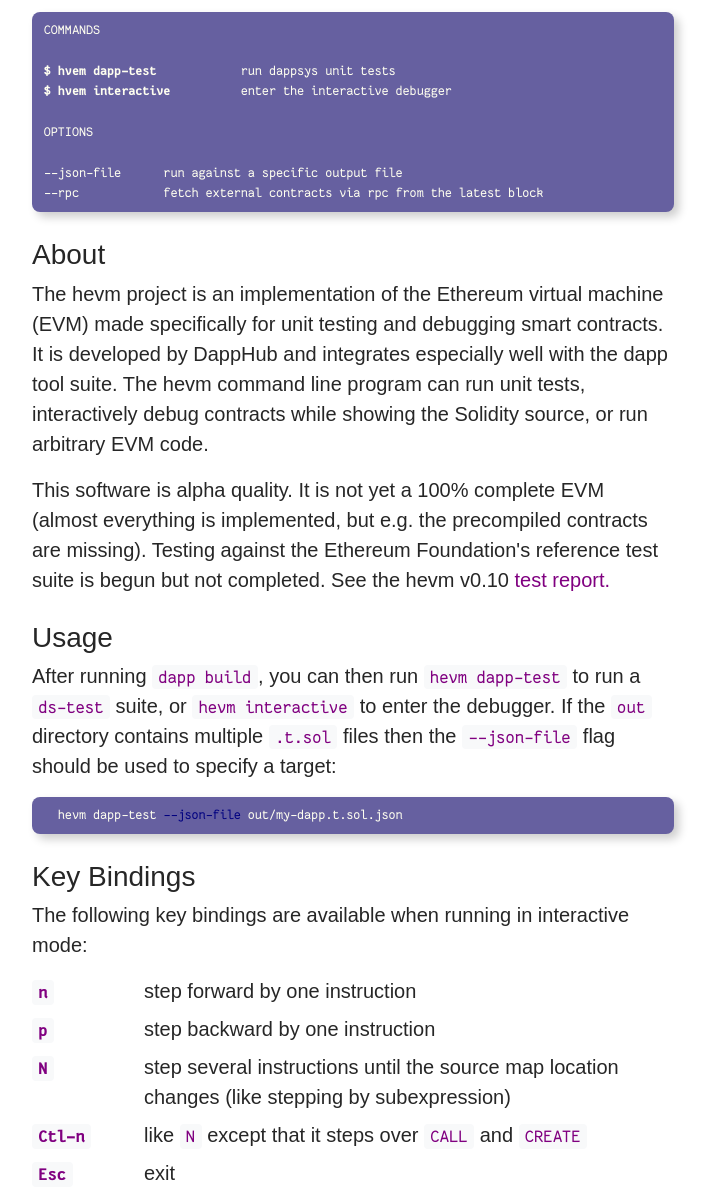
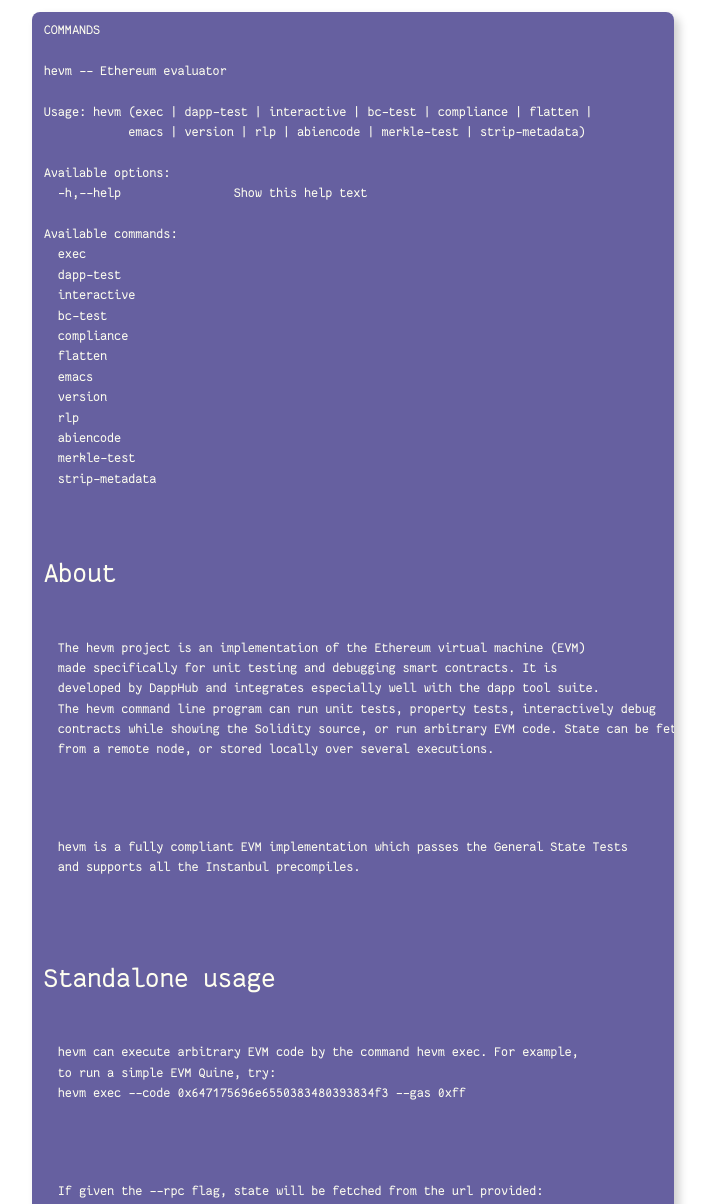
Before and after one commit to dapphub/dapp-tools, a Jekyll site: the page built from hevm/index.html, in a window 1280 px wide and 1400 px high, scrolled down 243 px, cut to the strip 196-1400 px from the top of the window. Shown: the whole strip, without its empty margins (287-1000 px from the left). Built offline with Jekyll 4.4.1, drawn with Linux system fonts in a browser that asks for light colours; nearby versions of some CDN libraries; some of the changed text lies outside the part shown.

Commit message:
slight modernization of dapp.tools

```diff
--- a/_includes/contributing.html
+++ b/_includes/contributing.html
@@ -2,7 +2,7 @@
 
 <ul>
   <li>Log issues to our github
-    <a href="https://github.com/dapphub/{{page.id}}/issues">
+    <a href="https://github.com/dapphub/dapptools/issues">
       <i class="fa fa-github-alt"></i>
       issue tracker
     </a>
--- a/dapp/index.html
+++ b/dapp/index.html
@@ -6,11 +6,6 @@
 
 <h1>
   Dapp
-  <small class="text-muted">
-    <a href="https://github.com/dapphub/dapp">
-      <img src="https://img.shields.io/github/tag/dapphub/dapp.svg">
-    </a>
-  </small>
 </h1>
 <p class="lead">
   Build, test, deploy and transact with Ethereum contracts from
--- a/hevm/index.html
+++ b/hevm/index.html
@@ -6,11 +6,6 @@
 
 <h1>
   Hevm
-  <small class="text-muted">
-    <a href="https://github.com/dapphub/hevm">
-      <img src="https://img.shields.io/github/tag/dapphub/hevm.svg">
-    </a>
-  </small>
 </h1>
 <p class="lead">
   An EVM for testing and verification, with a nimble debugger that runs in the terminal.
@@ -26,34 +21,61 @@
 
 <pre class="small">
 COMMANDS
+<code>
+hevm -- Ethereum evaluator
 
-<strong>$ hvem dapp-test</strong>            run dappsys unit tests
-<strong>$ hvem interactive</strong>          enter the interactive debugger
+Usage: hevm (exec | dapp-test | interactive | bc-test | compliance | flatten |
+            emacs | version | rlp | abiencode | merkle-test | strip-metadata)
 
-OPTIONS
+Available options:
+  -h,--help                Show this help text
 
---json-file      run against a specific output file
---rpc            fetch external contracts via rpc from the latest block
-</pre>
+Available commands:
+  exec
+  dapp-test
+  interactive
+  bc-test
+  compliance
+  flatten
+  emacs
+  version
+  rlp
+  abiencode
+  merkle-test
+  strip-metadata
+</code>
 
 <h2>About</h2>
 <p>
   The hevm project is an implementation of the Ethereum virtual machine (EVM)
   made specifically for unit testing and debugging smart contracts. It is
   developed by DappHub and integrates especially well with the dapp tool suite.
-  The hevm command line program can run unit tests, interactively debug
-  contracts while showing the Solidity source, or run arbitrary EVM code.
+  The hevm command line program can run unit tests, property tests, interactively debug
+  contracts while showing the Solidity source, or run arbitrary EVM code. State can be fetched
+  from a remote node, or stored locally over several executions.
 </p>
 
 <p>
-  This software is alpha quality. It is not yet a 100% complete EVM (almost
-  everything is implemented, but e.g. the precompiled contracts are missing).
-  Testing against the Ethereum Foundation's reference test suite is begun but
-  not completed. See the hevm v0.10
-  <a href="https://hydra.dapp.tools/build/183/download/1/index.html">test report.</a>
+  hevm is a fully compliant EVM implementation which passes the General State Tests
+  and supports all the Instanbul precompiles.
 </p>
 
-<h2>Usage</h2>
+<h2>Standalone usage</h2>
+<p>
+  hevm can execute arbitrary EVM code by the command <code>hevm exec</code>. For example,
+  to run a simple EVM Quine, try:
+  <code>hevm exec --code 0x647175696e6550383480393834f3 --gas 0xff </code>
+</p>
+
+<p>
+  If given the <code>--rpc</code> flag, state will be fetched from the url provided:
+  <code>hevm exec --rpc https://mainnet.infura.io/v3/$INFURA_API_KEY --address 0x64043a98f097fD6ef0D3ad41588a6B0424723b3a --debug --gas 0xffffff --calldata $(seth calldata "nonces(address)" 0x64043a98f097fD6ef0D3ad41588a6B0424723b3a) </code>
+</p>
+
+<p> For more information, refer to the <a href="https://github.com/dapphub/dapptools/tree/master/src/hevm">hevm README</a>
+</p>
+
+<h2>Usage with dapp tests</h2>
 <p>
   After running <code>dapp build</code>, you can then run <code>hevm dapp-test</code>
   to run a <code>ds-test</code> suite, or <code>hevm interactive</code> to enter the
@@ -72,6 +94,12 @@
 </p>
 
 <dl class="row">
+  <dt class="col-sm-2"><code>a</code></dt>
+  <dd class="col-sm-10">step to start of execution</dd>
+
+  <dt class="col-sm-2"><code>e</code></dt>
+  <dd class="col-sm-10">step to end of execution</dd>
+
   <dt class="col-sm-2"><code>n</code></dt>
   <dd class="col-sm-10">step forward by one instruction</dd>
 
@@ -90,6 +118,12 @@
     <code>CREATE</code>
   </dd>
 
+  <dt class="col-sm-2"><code>m</code></dt>
+  <dd class="col-sm-10">toggle memory pane</dd>
+
+  <dt class="col-sm-2"><code>Enter</code></dt>
+  <dd class="col-sm-10">display contract overview</dd>
+
   <dt class="col-sm-2"><code>Esc</code></dt>
   <dd class="col-sm-10">exit</dd>
 </dl>
```
Also changed, not shown: seth/index.html (+2 -6 lines).
